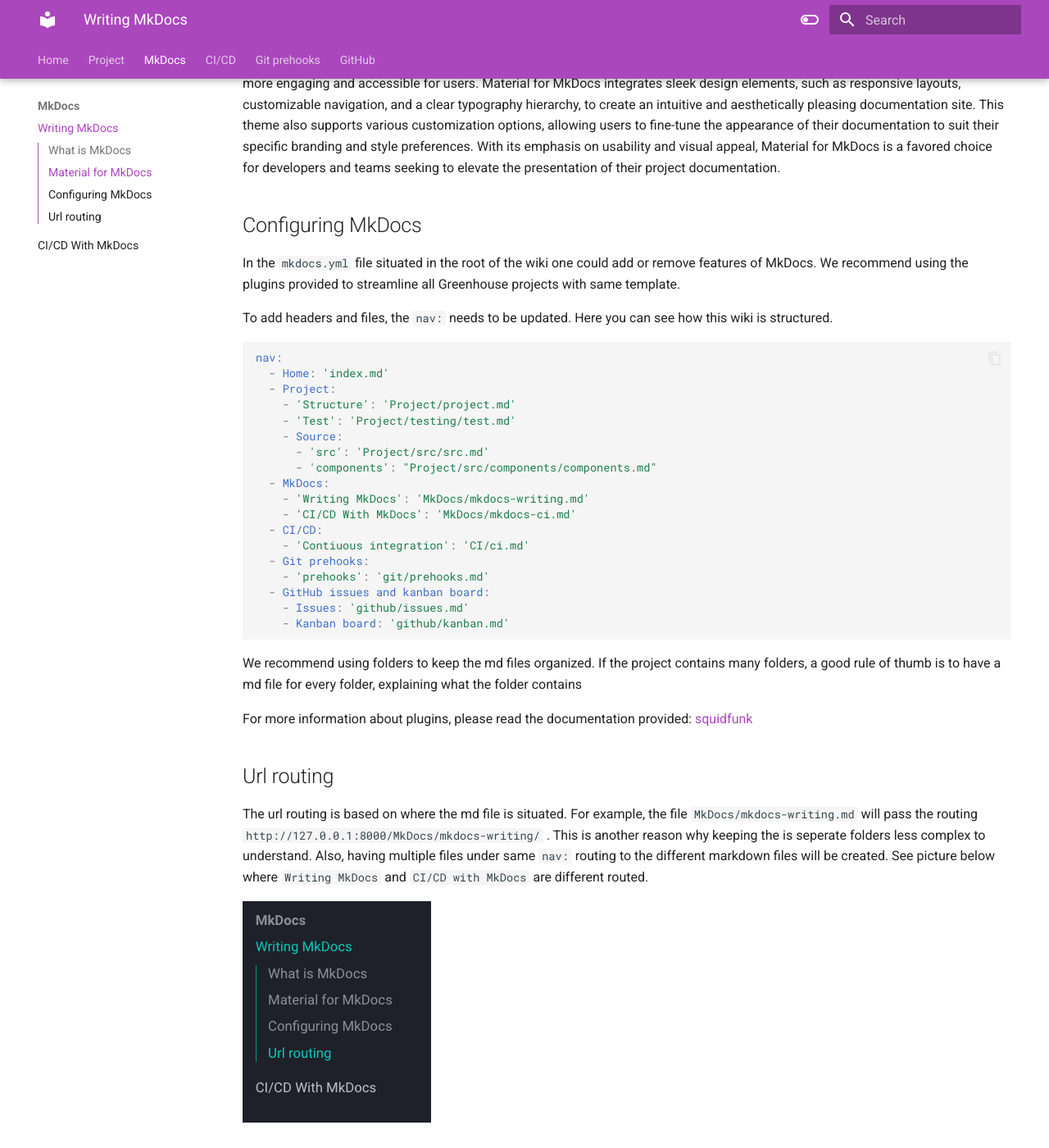
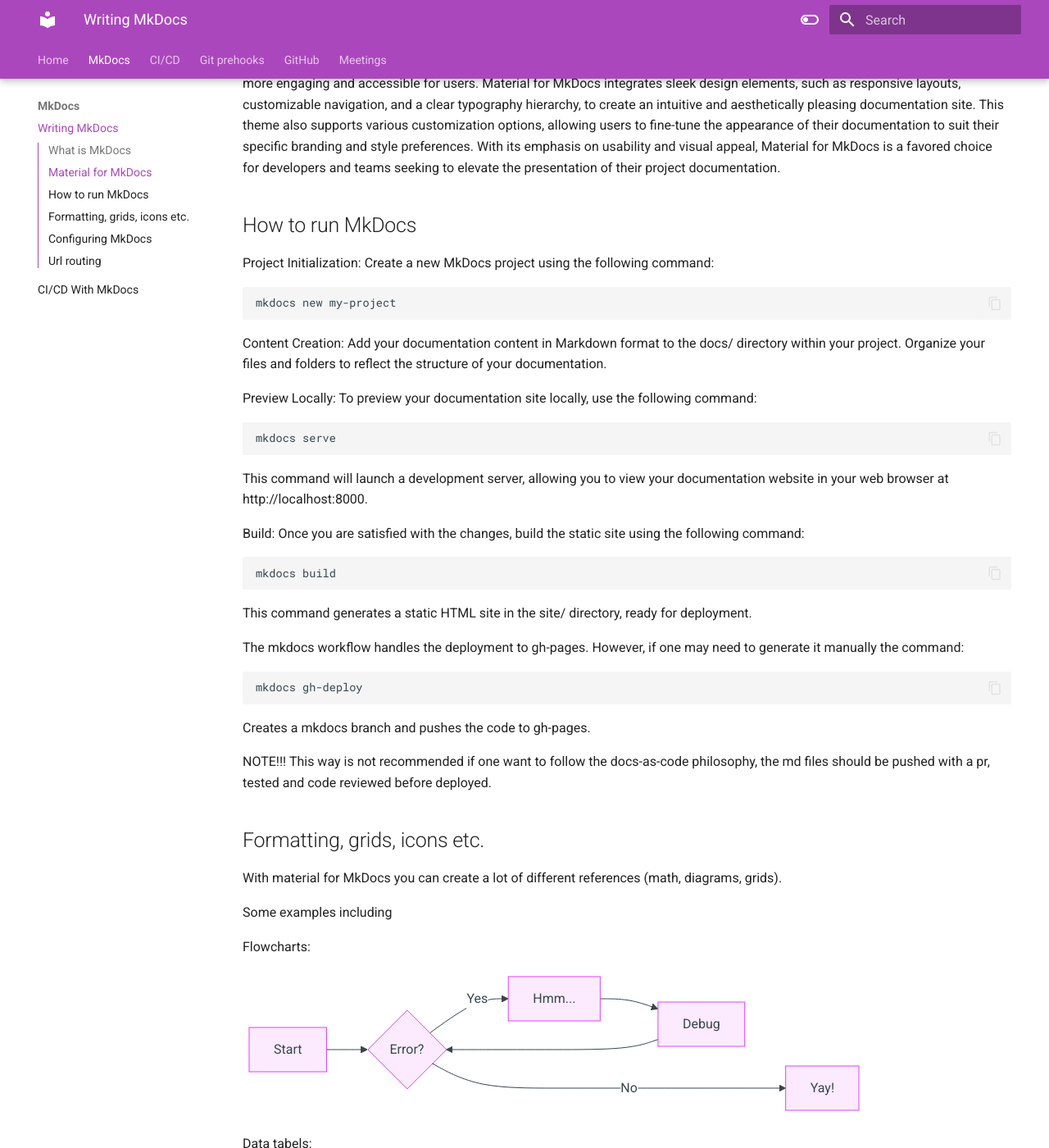
Before and after one commit to linneasimonexjobb/template-repository, an MkDocs documentation site: the page built from docs/docs/MkDocs/mkdocs-writing.md, in a window 1280 px wide and 1400 px high, scrolled down 634 px. Shown: the whole window at 82% size. Built offline with MkDocs 1.6.1 and Material for MkDocs 9.7.7, drawn with Linux system fonts in a browser that asks for light colours; the version menu is left out; some of the changed text lies outside the part shown.

Commit message:
lots of updates

````diff
--- a/docs/docs/MkDocs/mkdocs-writing.md
+++ b/docs/docs/MkDocs/mkdocs-writing.md
@@ -21,6 +21,67 @@ Material for MkDocs integrates sleek design elements, such as responsive layouts
 This theme also supports various customization options, allowing users to fine-tune the appearance of their documentation to suit their specific branding and style preferences. With its emphasis on usability and visual appeal,
 Material for MkDocs is a favored choice for developers and teams seeking to elevate the presentation of their project documentation.
 
+## How to run MkDocs
+Project Initialization: Create a new MkDocs project using the following command:
+
+```
+mkdocs new my-project
+```
+
+Content Creation: Add your documentation content in Markdown format to the docs/ directory within your project. Organize your files and folders to reflect the structure of your documentation.
+
+Preview Locally: To preview your documentation site locally, use the following command:
+
+```
+mkdocs serve
+```
+This command will launch a development server, allowing you to view your documentation website in your web browser at http://localhost:8000.
+
+Build: Once you are satisfied with the changes, build the static site using the following command:
+
+```
+mkdocs build
+```
+This command generates a static HTML site in the site/ directory, ready for deployment.
+
+The mkdocs workflow handles the deployment to gh-pages. However, if one may need to generate it manually the command:
+
+```
+mkdocs gh-deploy
+```
+Creates a mkdocs branch and pushes the code to gh-pages.
+
+NOTE!!!
+This way is not recommended if one want to follow the docs-as-code philosophy, the md files should be pushed with a pr, tested and code reviewed before deployed.
+
+## Formatting, grids, icons etc.
+With material for MkDocs you can create a lot of different references (math, diagrams, grids).
+
+Some examples including
+
+Flowcharts:
+``` mermaid
+graph LR
+  A[Start] --> B{Error?};
+  B -->|Yes| C[Hmm...];
+  C --> D[Debug];
+  D --> B;
+  B ---->|No| E[Yay!];
+```
+
+Data tabels:
+
+| Method      | Description                          |
+| ----------- | ------------------------------------ |
+| `GET`       | :material-check:     Fetch resource  |
+| `PUT`       | :material-check-all: Update resource |
+| `DELETE`    | :material-close:     Delete resource |
+
+Images:
+
+![Cat](/../pictures/cat.jpg){ width="300" }
+
+Please read [this](https://squidfunk.github.io/mkdocs-material/reference/) for more information about references
 ## Configuring MkDocs
 In the `mkdocs.yml` file situated in the root of the wiki one could add or remove features of MkDocs. We recommend using the plugins provided to streamline all Greenhouse projects with same template.
 
@@ -29,22 +90,21 @@ To add headers and files, the `nav:` needs to be updated. Here you can see how t
 ```yaml
 nav:
   - Home: 'index.md'
-  - Project:
-    - 'Structure': 'Project/project.md'
-    - 'Test': 'Project/testing/test.md'
-    - Source:
-      - 'src': 'Project/src/src.md'
-      - 'components': "Project/src/components/components.md"
   - MkDocs:
     - 'Writing MkDocs': 'MkDocs/mkdocs-writing.md'
     - 'CI/CD With MkDocs': 'MkDocs/mkdocs-ci.md'
   - CI/CD:
-    - 'Contiuous integration': 'CI/ci.md'
+    - 'Contiuous Integration': 'CI/ci.md'
+    - 'Continious Delivery': 'CI/cd.md'
   - Git prehooks:
     - 'prehooks': 'git/prehooks.md'
-  - GitHub issues and kanban board:
+  - GitHub:
     - Issues: 'github/issues.md'
-    - Kanban board: 'github/kanban.md'
+    - Project board: 'github/projectboard.md'
+    - GitHub Actions: 'github/actions.md'
+    - Copilot: 'github/copilot.md'
+    - Automated notifications: 'github/notifications.md'
+  - Meetings:  'meetings/meetings.md'
 ```
 
 We recommend using folders to keep the md files organized. If the project contains many folders, a good rule of thumb is
--- a/docs/mkdocs.yml
+++ b/docs/mkdocs.yml
@@ -29,12 +29,6 @@ theme:
 
 nav:
   - Home: 'index.md'
-  - Project:
-    - 'Structure': 'Project/project.md'
-    - 'Test': 'Project/testing/test.md'
-    - Source:
-      - 'src': 'Project/src/src.md'
-      - 'components': "Project/src/components/components.md"
   - MkDocs:
     - 'Writing MkDocs': 'MkDocs/mkdocs-writing.md'
     - 'CI/CD With MkDocs': 'MkDocs/mkdocs-ci.md'
@@ -45,10 +39,22 @@ nav:
     - 'prehooks': 'git/prehooks.md'
   - GitHub:
     - Issues: 'github/issues.md'
-    - Kanban board: 'github/kanban.md'
+    - Project board: 'github/projectboard.md'
     - GitHub Actions: 'github/actions.md'
+    - Copilot: 'github/copilot.md'
+    - Automated notifications: 'github/notifications.md'
+  - Meetings:  'meetings/meetings.md'
+
+
 
 markdown_extensions:
+  - attr_list
+  - md_in_html
+  - pymdownx.superfences:
+        custom_fences:
+          - name: mermaid
+            class: mermaid
+            format: !!python/name:pymdownx.superfences.fence_code_format
   - pymdownx.highlight:
       anchor_linenums: true
   - pymdownx.inlinehilite
@@ -60,7 +66,6 @@ markdown_extensions:
   - pymdownx.details
   - pymdownx.superfences
   - pymdownx.mark
-  - attr_list
   - pymdownx.emoji:
       emoji_index: !!python/name:materialx.emoji.twemoji
       emoji_generator: !!python/name:materialx.emoji.to_svg
````
Also changed, not shown: docs/docs/CI/cd.md (+15 -1 lines), docs/docs/CI/ci.md (+10 -8 lines), docs/docs/Project/project.md (deleted, +0 -11 lines), docs/docs/Project/src/components/components.md (deleted, +0 -15 lines), docs/docs/Project/src/src.md (deleted, +0 -4 lines), docs/docs/Project/testing/test.md (deleted, +0 -8 lines), docs/docs/github/actions.md (added, +15 -0 lines), docs/docs/github/copilot.md (added, +1 -0 lines), docs/docs/github/issues.md (+18 -0 lines), docs/docs/github/projectboard.md (added, +10 -0 lines), docs/docs/meetings/meetings.md (added, +12 -0 lines), docs/docs/github/kanban.md (deleted), docs/docs/pictures/cat.jpg (added).
